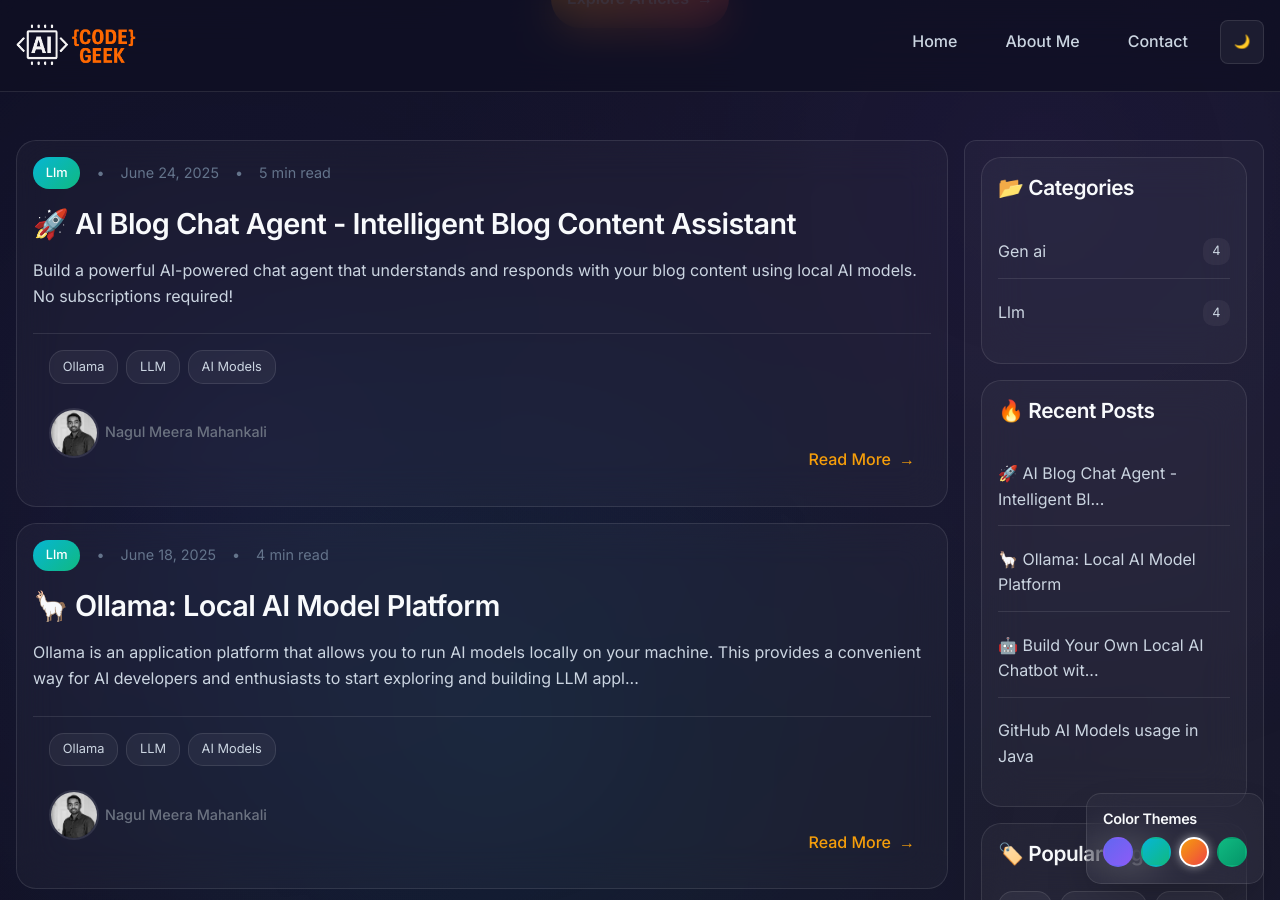
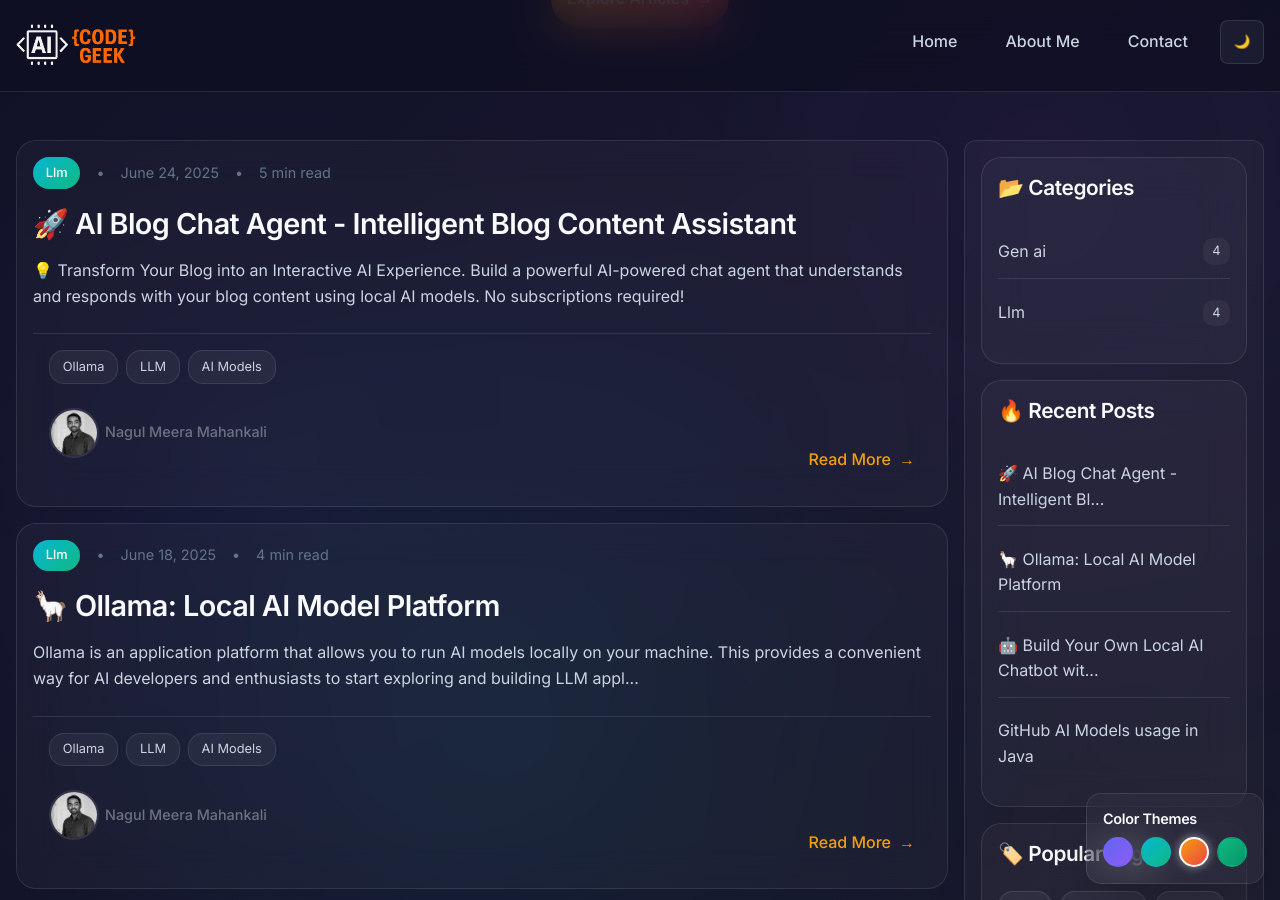
Before and after one commit to AI-Code-Geek/ai-code-geek.github.io, a Jekyll site: the page built from index.html, in a window 1280 px wide and 900 px high, scrolled down 473 px. Built offline with Jekyll 4.4.1, drawn with Linux system fonts in a browser that asks for light colours; the list of posts is cut into pages by our own code.

Commit message:
First commit

```diff
--- a/_posts/2025-06-24-AI Blog Chat Agent - Intelligent Blog Content Assistant.md
+++ b/_posts/2025-06-24-AI Blog Chat Agent - Intelligent Blog Content Assistant.md
@@ -7,7 +7,7 @@ tags: [Ollama, LLM, AI Models]
 author_profile: true
 author: "nagul_meera"
 reading_time: 5
-excerpt: "Build a powerful AI-powered chat agent that understands and responds with your blog content using local AI models. No subscriptions required!"
+excerpt: "💡 Transform Your Blog into an Interactive AI Experience. Build a powerful AI-powered chat agent that understands and responds with your blog content using local AI models. No subscriptions required!"
 ---
 ### 📋 Use Case
 
```
